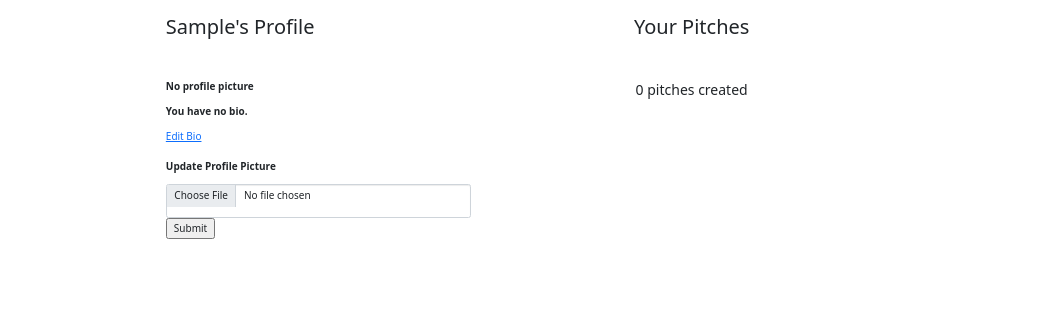
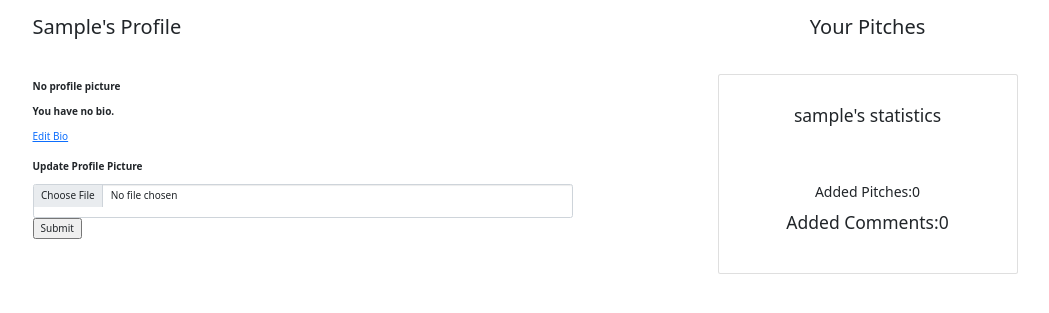
Before and after one commit to Wakarende/Pitch, a Flask app: a page that uses app/templates/macros.html in a window 1280 px wide. Shown: the part 74-387 px from the top of the page, without its empty margins (55-1104 px from the left). Run offline with Flask 2, Linux system fonts and the light colour scheme; the visitor is signed in with stand-in values (Sample User, id 1); data comes from the database, SQL or seed files in the repository; data that the repository does not hold is empty; some libraries are stand-ins or nearby versions.

Commit message:
add username pitches display section

```diff
--- a/app/__init__.py
+++ b/app/__init__.py
@@ -5,6 +5,7 @@ from flask_bootstrap import Bootstrap
 from flask_login import LoginManager
 from flask_uploads import UploadSet,configure_uploads,IMAGES
 from flask_mail import Mail
+from flask_simplemde import SimpleMDE
 
 
 login_manager = LoginManager()
@@ -15,6 +16,7 @@ db=SQLAlchemy()
 bootstrap = Bootstrap()
 photos = UploadSet('photos',IMAGES)
 mail = Mail()
+simple = SimpleMDE()
 
 def create_app(config_name):
 
@@ -31,6 +33,7 @@ def create_app(config_name):
   db.init_app(app)
   login_manager.init_app(app)
   mail.init_app(app)
+  simple.init_app(app)
 
   # Regestering the main blueprint
   from .main import main as main_blueprint
--- a/app/main/views.py
+++ b/app/main/views.py
@@ -33,7 +33,7 @@ def new_pitch():
     db.session.commit()
 
 
-    return redirect(url_for('main.index'))
+    return redirect(url_for('main.pitch_disp'))
   return render_template('pitches.html',form=form)
 
 @main.route('/pitches/', methods = ['GET','POST'])
--- a/app/templates/macros.html
+++ b/app/templates/macros.html
@@ -13,7 +13,7 @@
 					<footer class="blockquote-footer"> Posted by:{{category.user.username}}</footer>
 				</blockquote>
 				<button class="btn btn-outline-dark" style="border: 1px solid #191414; background: none;"><a href="{{url_for('main.new_comment',pitch_id = category.id)}}" style="text-decoration: none; color:#F5245F ;"> Add a comment</a></button>
-				<span ><a href="{{url_for('main.dislike',id=category.id)}}"  style="border-radius: 100px; color: green; font-size: 18px;"><i class="bi bi-hand-thumbs-up"></i>{{category.upvote.count()}}</a>
+				<span ><a href="{{url_for('main.dislike',id=category.id)}}"  style="color: green; font-size: 18px;"><i class="bi bi-hand-thumbs-up"></i>{{category.upvote.count()}}</a>
 				</span>
         <span>
 					<a href="{{url_for('main.dislike',id=category.id)}}" style="color: red; font-size: 18px;"><i class="bi bi-hand-thumbs-down"></i>{{category.downvote.count()}}</a>
--- a/app/templates/pitches_disp.html
+++ b/app/templates/pitches_disp.html
@@ -22,7 +22,6 @@
           <a class="nav-link" data-toggle="tab" href="#promotion" style="color:#F5245F;">Promotion</a>
         </li>
       </ul>
-
       <div class="tab-content">
         <div id="product" class="container tab-pane active" ><br>
           {{ macro.display(productpitch) }}
--- a/app/templates/profile/profile.html
+++ b/app/templates/profile/profile.html
@@ -5,13 +5,10 @@
 <link rel="stylesheet" href="{{url_for('static',filename='css/profile.css')}}" type="text/css">
 {% endblock styles%} -->
 {% block content %}
-<div class="container-fluid">
-  <div class="row">
+<div class="container">
+  <div class="row" style="display: flex; flex-wrap: wrap;  column-gap: 10px;">
     <!-- displaying  Username-->
-    <div class="col-md-2">
-
-    </div>
-    <div class="col-md-3 text-left">
+    <div class="col">
       <h2 style="margin-bottom: 40px;"> {{user.username| capitalize}}'s Profile </h2>
       {% if user.profile_pic_path %}
       <img src="{{url_for('static',filename=user.profile_pic_path)}}" alt="" style="width: 200px; height: 200px; border-radius: 100px;"><br><br>
@@ -38,18 +35,20 @@
       </form>
       {% endif %}
     </div>
-    <div class="col-md-4 pitches">
-      <h2 class="text-center">Your Pitches</h2>
-    {% if current_user%}
-      <p class="text-center" style="font-size: 14px; margin-top: 40px;">{{user.pitch.count()}} pitches created</p>
-      {% for category in pitch %}
-        <div class="card ">
+    <div class=" col pitches">
+    {% if user == current_user%}
+    <h2 class="text-center">Your Pitches</h2>
+     <div class="card-flex" style="display: flex; align-items: center; align-content: center; justify-content: center;">
+       <div class="card  mt-5" style="height: 20rem; width: 30rem;">
+           <h3 class="text-center mt-5" >{{user.username}}'s statistics</h3>
           <div class="mx-auto card-body">
-            <h3 class="card-title">Pitch Title:{{category.title}}</h3>
-            <p class="card-text">Pitch Category:{{category.category.current_user}}</p>
+            <p class="text-center" style="font-size: 14px; margin-top: 40px;">Added Pitches:{{user.pitch.count()}} </p>
+            <h3 class="card-title">Added Comments:{{user.comment.count()}}</h3>
           </div>
+     </div>
+
         </div>
-      {% endfor %}
+
     {%endif%}
     </div>
   </div>
--- a/config.py
+++ b/config.py
@@ -15,6 +15,9 @@ class Config:
     MAIL_USERNAME = os.environ.get("MAIL_USERNAME")
     MAIL_PASSWORD = os.environ.get("MAIL_PASSWORD")
 
+    # simple mde configurations
+    SIMPLEMDE_JS_IIFE = True
+    SIMPLEMDE_USE_CDN = True
 
 class ProdConfig(Config):
     '''
```
Also changed, not shown: app/static/photos/wallhaven-0jgwep.png (added), tests/test_comment.py (deleted).
